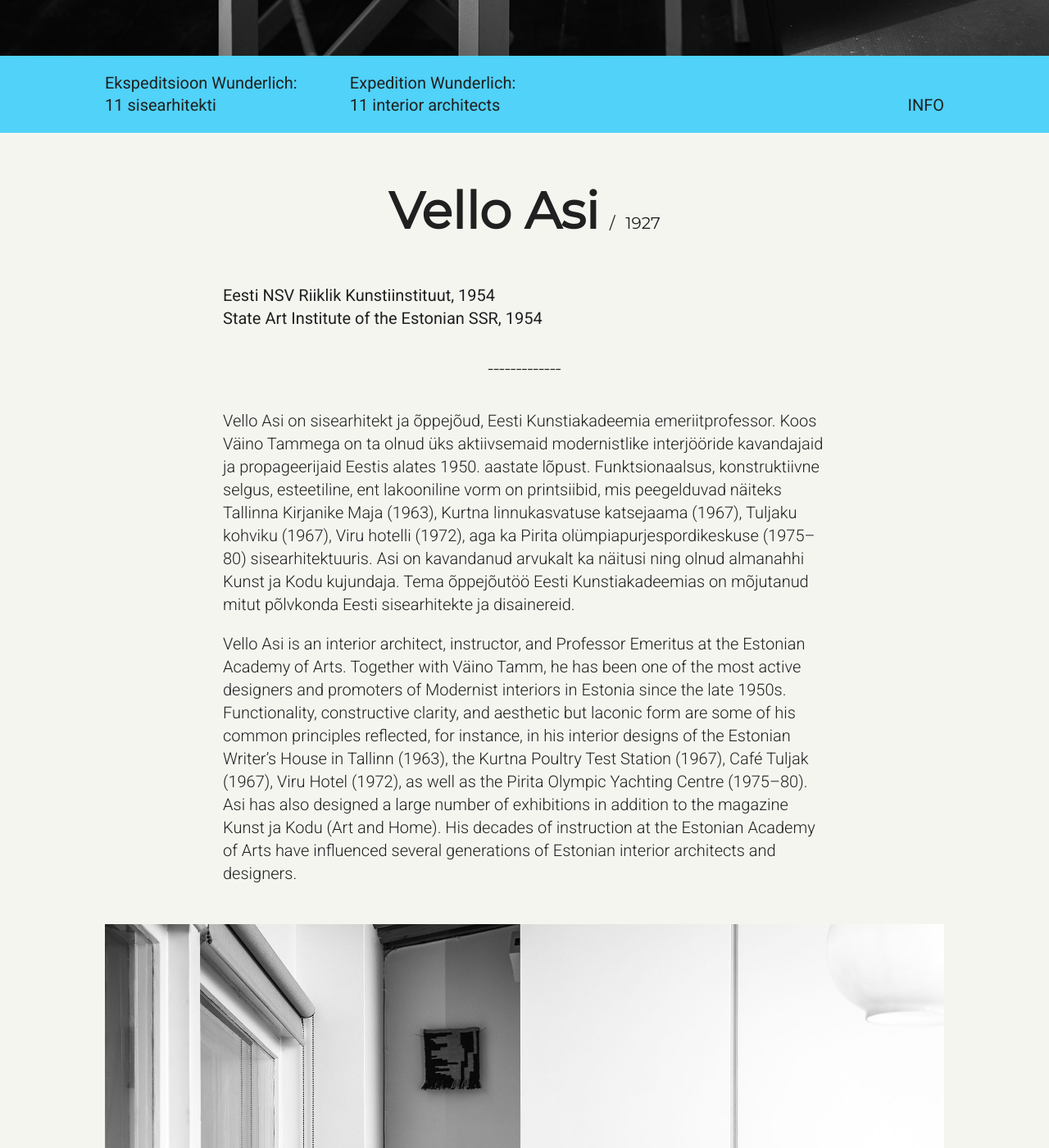
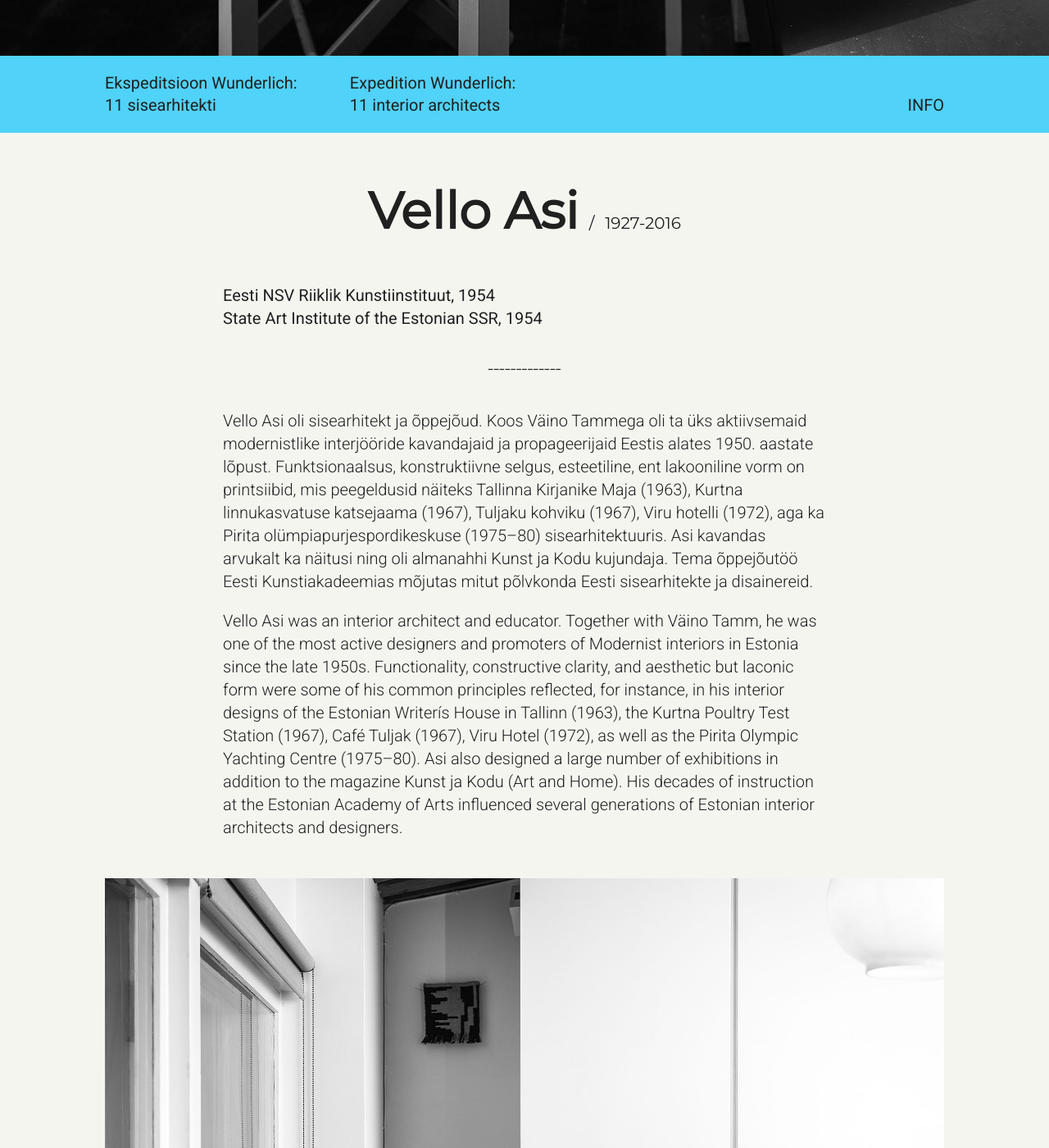
Before and after one commit to expedition-wunderlich/expedition-wunderlich.github.io, a Jekyll site: the page built from _posts/2016-01-15-asi.md, in a window 1280 px wide and 1400 px high, scrolled down 1212 px. Shown: the whole window at 82% size. Built offline with Jekyll 4.4.1, drawn with Linux system fonts in a browser that asks for light colours; nearby versions of some CDN libraries.

Commit message:
content update

```diff
--- a/_posts/2016-01-15-asi.md
+++ b/_posts/2016-01-15-asi.md
@@ -2,7 +2,7 @@
 layout: 	post
 date:   	2016-01-01
 title:  	Vello Asi
-year:		1927
+year:		1927-2016
 eka_et:		Eesti NSV Riiklik Kunstiinstituut, 1954
 eka_en:		State Art Institute of the Estonian SSR, 1954
 image_sm:	/images/asi-front.jpg
@@ -25,9 +25,9 @@ images:
 {% include header.html %}
 {% include title.html title=page.title year=page.year eka_et=page.eka_et eka_en=page.eka_en %}
 
-Vello Asi on sisearhitekt ja õppejõud, Eesti Kunstiakadeemia emeriitprofessor. Koos Väino Tammega on ta olnud üks aktiivsemaid modernistlike interjööride kavandajaid ja propageerijaid Eestis alates 1950. aastate lõpust. Funktsionaalsus, konstruktiivne selgus, esteetiline, ent lakooniline vorm on printsiibid, mis peegelduvad näiteks Tallinna Kirjanike Maja (1963), Kurtna linnukasvatuse katsejaama (1967), Tuljaku kohviku (1967), Viru hotelli (1972), aga ka Pirita olümpiapurjespordikeskuse (1975–80) sisearhitektuuris. Asi on kavandanud arvukalt  ka näitusi ning olnud almanahhi Kunst ja Kodu kujundaja. Tema õppejõutöö Eesti Kunstiakadeemias on mõjutanud mitut põlvkonda Eesti sisearhitekte ja disainereid.
+Vello Asi oli sisearhitekt ja õppejõud. Koos Väino Tammega oli ta üks aktiivsemaid modernistlike interjööride kavandajaid ja propageerijaid Eestis alates 1950. aastate lõpust. Funktsionaalsus, konstruktiivne selgus, esteetiline, ent lakooniline vorm on printsiibid, mis peegeldusid näiteks Tallinna Kirjanike Maja (1963), Kurtna linnukasvatuse katsejaama (1967), Tuljaku kohviku (1967), Viru hotelli (1972), aga ka Pirita olümpiapurjespordikeskuse (1975–80) sisearhitektuuris. Asi kavandas arvukalt ka näitusi ning oli almanahhi Kunst ja Kodu kujundaja. Tema õppejõutöö Eesti Kunstiakadeemias mõjutas mitut põlvkonda Eesti sisearhitekte ja disainereid.
 
-Vello Asi is an interior architect, instructor, and Professor Emeritus at the Estonian Academy of Arts. Together with Väino Tamm, he has been one of the most active designers and promoters of Modernist interiors in Estonia since the late 1950s. Functionality, constructive clarity, and aesthetic but laconic form are some of his common principles reflected, for instance, in his interior designs of the Estonian Writer’s House in Tallinn (1963), the Kurtna Poultry Test Station (1967), Café Tuljak (1967), Viru Hotel (1972), as well as the Pirita Olympic Yachting Centre (1975–80). Asi has also designed a large number of exhibitions in addition to the magazine Kunst ja Kodu (Art and Home). His decades of instruction at the Estonian Academy of Arts have influenced several generations of Estonian interior architects and designers.
+Vello Asi was an interior architect and educator. Together with Väino Tamm, he was one of the most active designers and promoters of Modernist interiors in Estonia since the late 1950s. Functionality, constructive clarity, and aesthetic but laconic form were some of his common principles reflected, for instance, in his interior designs of the Estonian Writerís House in Tallinn (1963), the Kurtna Poultry Test Station (1967), Café Tuljak (1967), Viru Hotel (1972), as well as the Pirita Olympic Yachting Centre (1975–80). Asi also designed a large number of exhibitions in addition to the magazine Kunst ja Kodu (Art and Home). His decades of instruction at the Estonian Academy of Arts influenced several generations of Estonian interior architects and designers.
 
 {% include image.html image_src="/images/asi-portrait.jpg" type="portrait" %}
 {% include player.html title=page.title file="wunderlich-asi" audio="//soundcloud.com/user-933497120/vello-asi-intervjuu-ekspeditsioon-wunderlich-11-sisearhitekti" %}
```
